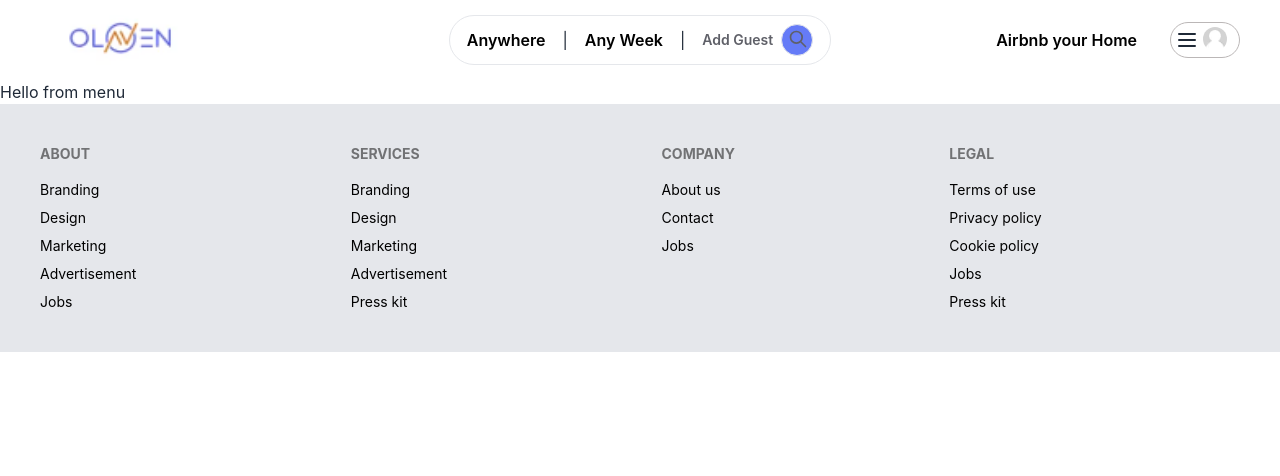
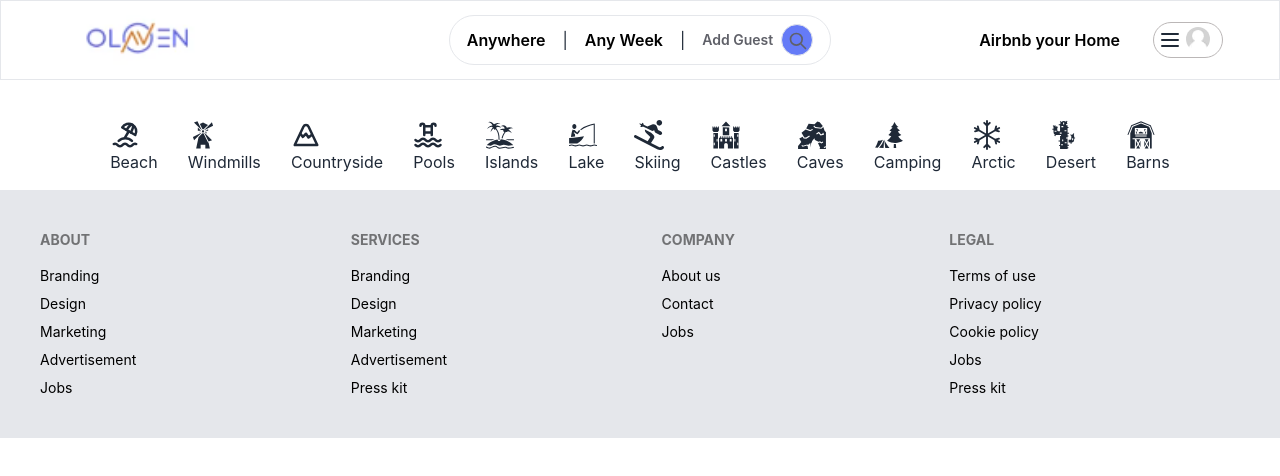
Before and after one commit to MD-Jubayer-Khan/test-project, a React (Create React App) app: page / in a window 1280 px wide. Shown: the top 476 px of the page. Built offline with nearby package versions, Linux system fonts and the light colour scheme.

Commit message:
created categories menu and setup react router dom v6

```diff
--- a/package.json
+++ b/package.json
@@ -10,6 +10,9 @@
     "postcss": "^8.4.27",
     "react": "^18.2.0",
     "react-dom": "^18.2.0",
+    "react-query": "^3.39.1",
+    "react-router-dom": "^6.3.0",
+    "react-icons": "^4.10.1",
     "react-scripts": "^5.0.1",
     "web-vitals": "^2.1.4"
   },
--- a/src/App.js
+++ b/src/App.js
@@ -1,14 +1,15 @@
 import React from 'react';
-import Navbar from './Component/shared/Navbar';
-import Footer from './Component/shared/Footer';
-import Menu from './Component/Menu';
+import Home from './Component/Home/Home';
+import { Route, Routes } from 'react-router-dom';
 
 function App() {
   return (
     <>
-    <Navbar/>
-     <Menu/>
-    <Footer/>
+      <Home/>
+      <Routes>
+        <Route></Route>
+        <Route></Route>
+      </Routes>
     </>
   );
 }
--- /dev/null
+++ b/src/Component/Home/Home.js
@@ -0,0 +1,16 @@
+import React from 'react';
+import Navbar from '../shared/Navbar';
+import Menu from '../Menu';
+import Footer from '../shared/Footer'
+
+const Home = () => {
+    return (
+        <>
+        <Navbar/>
+         <Menu/>
+        <Footer/>
+        </>
+    );
+};
+
+export default Home;
--- a/src/Component/Menu.js
+++ b/src/Component/Menu.js
@@ -1,10 +1,111 @@
 import React from 'react';
+import { TbBeach, TbMountain, TbPool } from 'react-icons/tb';
+import {
+  GiBarn,
+  GiBoatFishing,
+  GiCactus,
+  GiCastle,
+  GiCaveEntrance,
+  GiForestCamp,
+  GiIsland,
+  GiWindmill
+} from 'react-icons/gi';
+import { FaSkiing } from 'react-icons/fa';
+import { BsSnow } from 'react-icons/bs';
+import MenuItem from './MenuItem';
 
 const Menu = () => {
+
+ const AllMenuItems = [
+        {
+          label: 'Beach',
+          icon: TbBeach,
+          description: 'This property is close to the beach!',
+        },
+        {
+          label: 'Windmills',
+          icon: GiWindmill,
+          description: 'This property is has windmills!',
+        },
+        {
+          label: 'Countryside',
+          icon: TbMountain,
+          description: 'This property is in the countryside!'
+        },
+        {
+          label: 'Pools',
+          icon: TbPool,
+          description: 'This is property has a beautiful pool!'
+        },
+        {
+          label: 'Islands',
+          icon: GiIsland,
+          description: 'This property is on an island!'
+        },
+        {
+          label: 'Lake',
+          icon: GiBoatFishing,
+          description: 'This property is near a lake!'
+        },
+        {
+          label: 'Skiing',
+          icon: FaSkiing,
+          description: 'This property has skiing activies!'
+        },
+        {
+          label: 'Castles',
+          icon: GiCastle,
+          description: 'This property is an ancient castle!'
+        },
+        {
+          label: 'Caves',
+          icon: GiCaveEntrance,
+          description: 'This property is in a spooky cave!'
+        },
+        {
+          label: 'Camping',
+          icon: GiForestCamp,
+          description: 'This property offers camping activities!'
+        },
+        {
+          label: 'Arctic',
+          icon: BsSnow,
+          description: 'This property is in arctic environment!'
+        },
+        {
+          label: 'Desert',
+          icon: GiCactus,
+          description: 'This property is in the desert!'
+        },
+        {
+          label: 'Barns',
+          icon: GiBarn,
+          description: 'This property is in a barn!'
+        },
+      ]
+
     return (
-        <div>
-            <h1>Hello from menu</h1>
-        </div>
+      <div
+        className="
+          pt-10
+          flex
+          flex-row
+          items-center
+          justify-evenly
+          bg-[#ffffff]
+          px-20
+          py-4
+          text-black-600
+        "
+      >
+        {AllMenuItems.map((item) => (
+          <MenuItem
+            key={item.label}
+            item ={item}
+            // selected={=== item.label}
+          />
+        ))}
+    </div>
     );
 };
 
--- /dev/null
+++ b/src/Component/MenuItem.js
@@ -0,0 +1,17 @@
+import React from 'react';
+
+const MenuItem = ({item}) => {
+    const {label,
+       icon: Icon} = item
+    return (
+      <div>
+        <Icon size={30}></Icon>
+         <div className="">
+          {label}
+         </div>
+      </div>
+
+    );
+};
+
+export default MenuItem;
--- a/src/Component/shared/Navbar.js
+++ b/src/Component/shared/Navbar.js
@@ -6,7 +6,7 @@ import '../../App.css'
 
 const Navbar = () => {
     return (
-        <div className="navbar bg-white h-20 px-10">
+        <div className="navbar bg-white h-20 px-14 border">
               <div className="navbar-start">
                 <img className='w-40 h-18' src= {logo} alt="logo" />
               </div>
@@ -17,7 +17,7 @@ const Navbar = () => {
                 <span>|</span>
                 <a className="btn btn-link no-underline normal-case text-[#5f6068]"> Add Guest
                   <span className=' border border-primary-200 rounded-full hover transition h-8 w-8 bg-[#657bf7]'>
-                    <svg xmlns="http://www.w3.org/2000/svg" className="h-5 w-5 ml-1.5 mt-1" fill="none" viewBox="0 0 24 24" stroke="currentColor"><path strokeLinecap="round" strokeLinejoin="round" strokeWidth="2" d="M21 21l-6-6m2-5a7 7 0 11-14 0 7 7 0 0114 0z" />
+                    <svg xmlns="http://www.w3.org/2000/svg" className="h-5 w-5 ml-1.5 mt-1.5" fill="none" viewBox="0 0 24 24" stroke="currentColor"><path strokeLinecap="round" strokeLinejoin="round" strokeWidth="2" d="M21 21l-6-6m2-5a7 7 0 11-14 0 7 7 0 0114 0z" />
                     </svg>
                 </span>
                 </a>
--- a/src/index.js
+++ b/src/index.js
@@ -3,11 +3,19 @@ import ReactDOM from 'react-dom/client';
 import './index.css';
 import App from './App';
 import reportWebVitals from './reportWebVitals';
+import { QueryClient, QueryClientProvider } from 'react-query';
+import { BrowserRouter } from 'react-router-dom';
+
+const queryClient = new QueryClient()
 
 const root = ReactDOM.createRoot(document.getElementById('root'));
 root.render(
   <React.StrictMode>
-    <App />
+    <QueryClientProvider client={queryClient}>
+    <BrowserRouter>
+        <App />
+    </BrowserRouter>
+    </QueryClientProvider>
   </React.StrictMode>
 );
 
```
Also changed, not shown: 1 other file (tests, documents, lock files or other folders).
